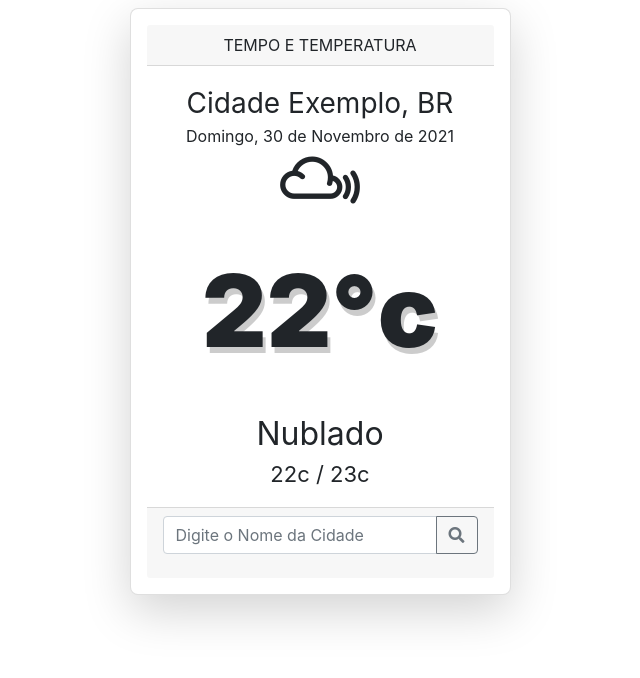
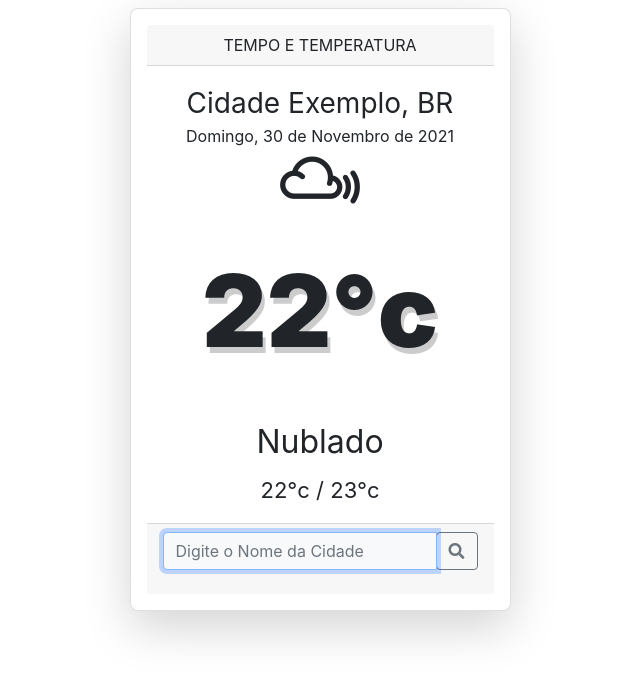
Before and after one commit to AndreyMouraGouvea/API-WeatherApp, a website: page www/index.html in a window 1280 px wide. Shown: the whole page, without its empty margins (320-960 px from the left). Drawn offline with nearby package versions, Linux system fonts and the light colour scheme.

Commit message:
update on index

```diff
--- a/www/index.html
+++ b/www/index.html
@@ -33,15 +33,18 @@
             <div>22</div>
             <span>°c</span>
           </div>
-          <div class="weather">Nublado</div>
-          <div class="low-high">22c / 23c</div>
+          <div class="weather py-2">Nublado</div>
+          <div class="low-high">22°c / 23°c</div>
         </div>
     <div class="card-footer">
       <div class="input-group mb-3">
-        <input type="text" class="form-control" placeholder="Digite o Nome da Cidade" aria-label="Recipient's username" aria-describedby="button-addon2">
-        <button class="btn btn-outline-secondary" type="button" id="search_button">
-          <i class="fas fa-search"></i>
-        </button>
+        <input type="text" class="form-control bg-light" placeholder="Digite o Nome da Cidade" aria-label="City Name" aria-describedby="button-addon2" autofocus>
+        <div class="input-group-append">
+            <button class="btn btn-outline-secondary" type="button" id="button-addon2">
+            <i class="fas fa-search"></i>
+            </button>
+        </div>
+
       </div>
     </div>
     </div>
```
